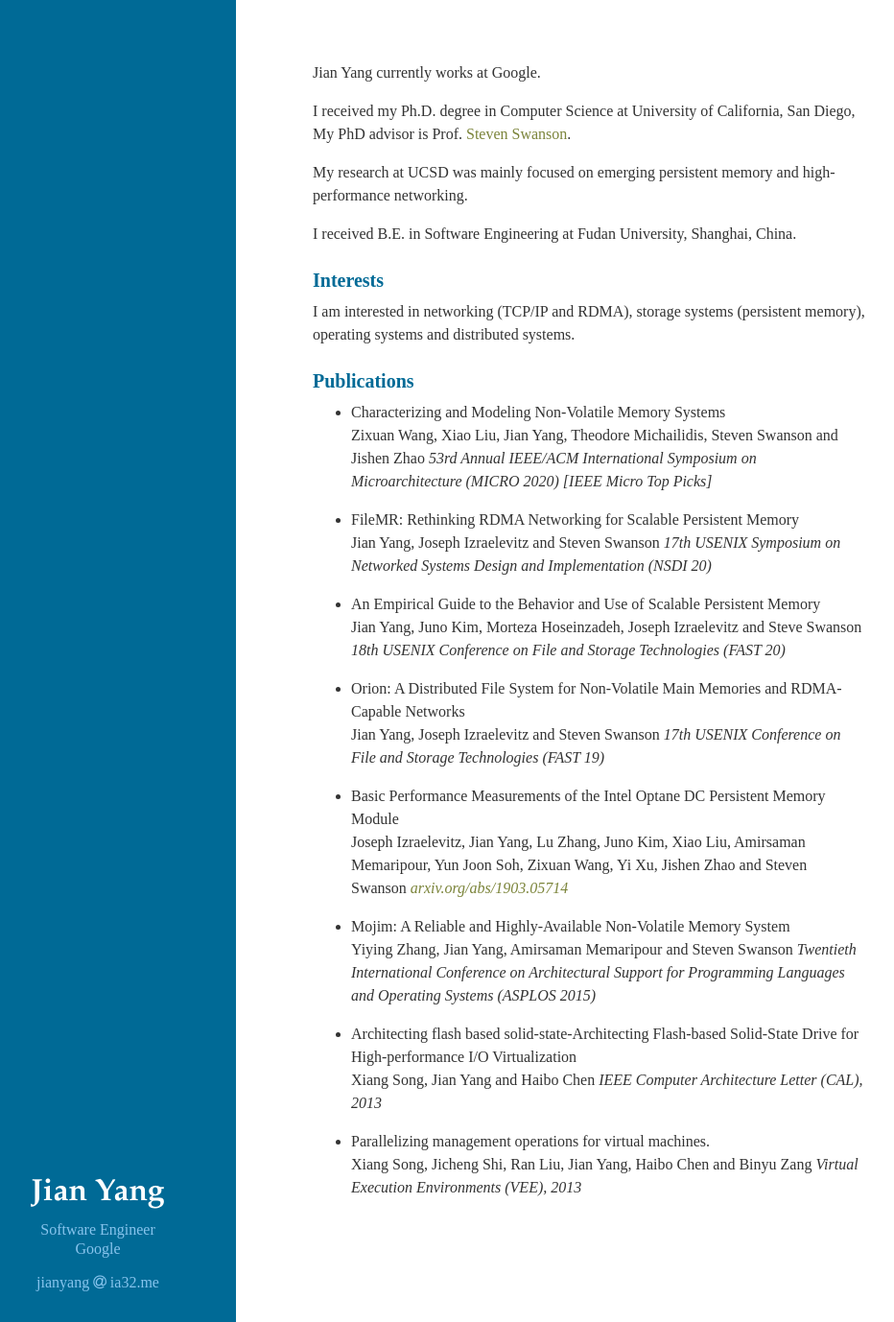
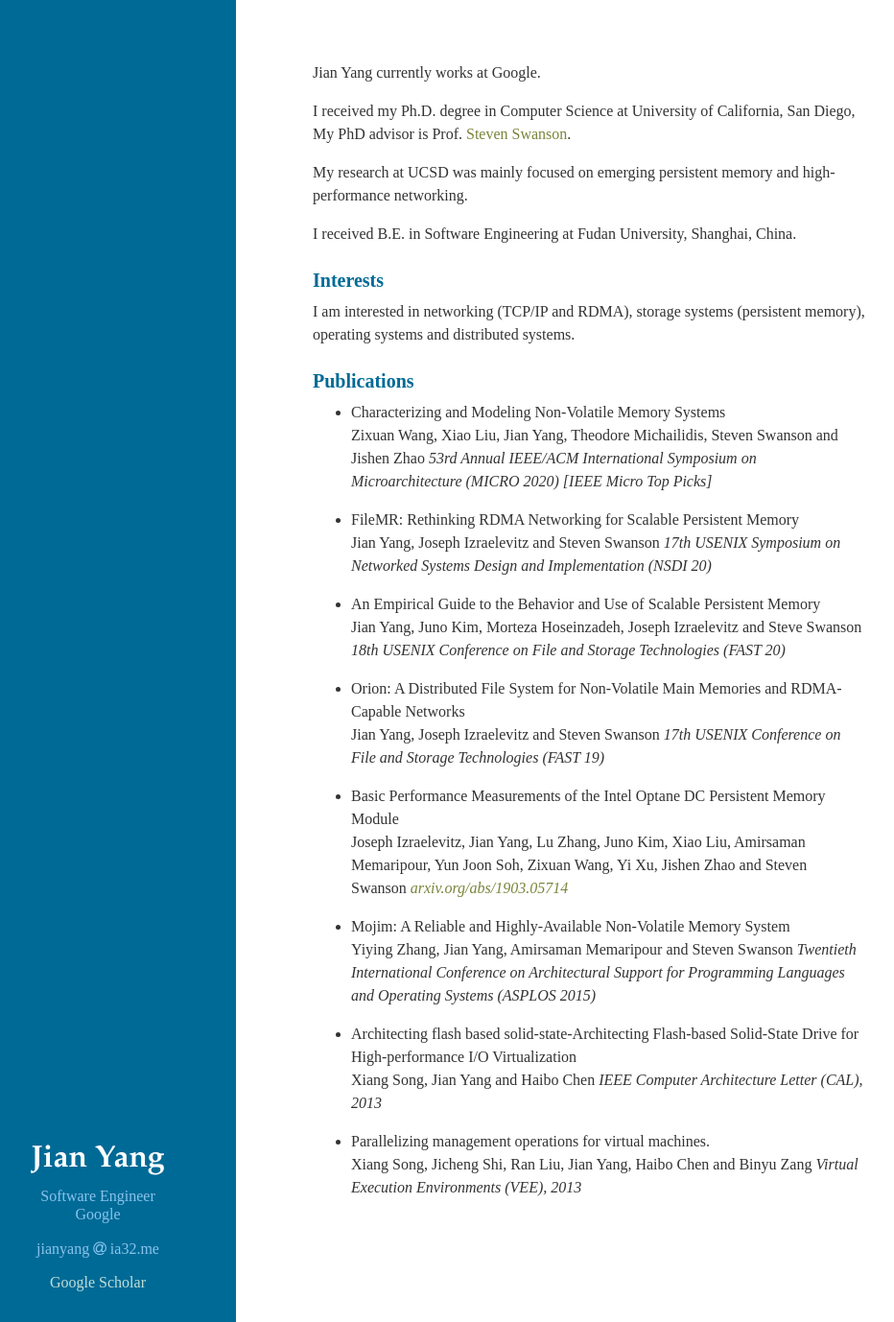
Before and after one commit to sheepx86/ia32.me, a Jekyll site: the page built from index.html, in a window 1280 px wide and 1378 px high. Shown: the whole window at 96% size, without its empty margins (42-974 px from the left). Built offline with Jekyll 4.4.1, drawn with Linux system fonts in a browser that asks for light colours; nearby versions of some CDN libraries; some web fonts are replaced; the list of posts is cut into pages by our own code.

Commit message:
Update sidebar.html

```diff
--- a/_includes/sidebar.html
+++ b/_includes/sidebar.html
@@ -10,6 +10,7 @@
       <p>Software Engineer<br>
       Google</p>
       <p>jianyang <i class="fa fa-at"></i> ia32.me<br>
+      <p><a href=https://scholar.google.com/citations?user=t5kARZ0AAAAJ&hl=en>Google Scholar</a><br>
 
 
     </div>
```
